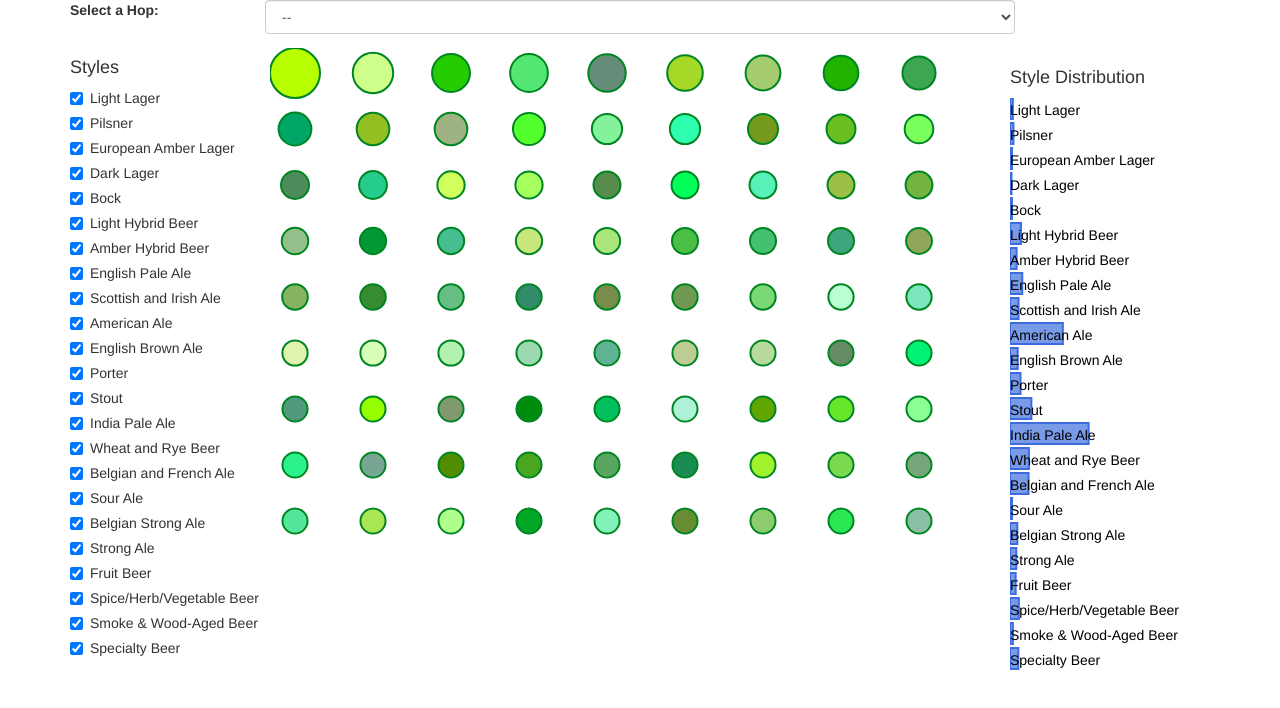
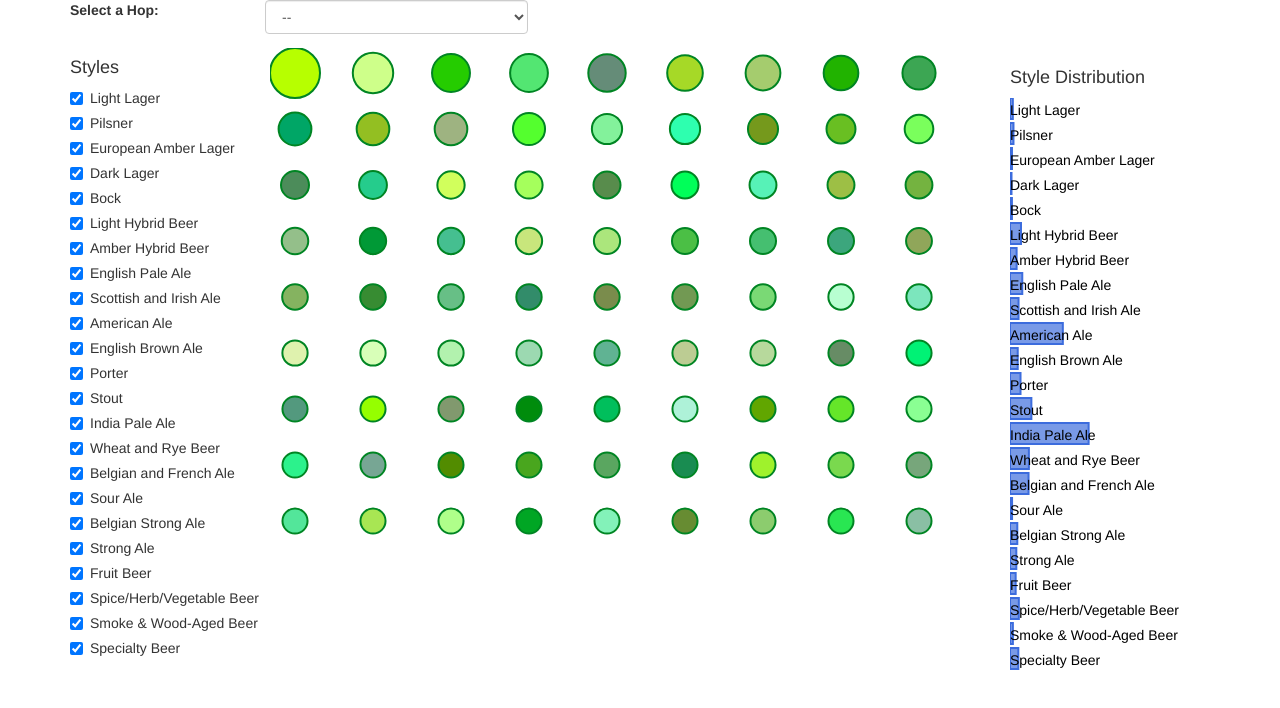
Before and after one commit to chaosphere2112/HopViz, a plain HTML site: page index.html in a window 1280 px wide. Drawn offline with Linux system fonts and the light colour scheme.

Commit message:
Fixed hoplist

```diff
--- a/index.html
+++ b/index.html
@@ -51,7 +51,7 @@
 			<div class="choose-hop row">
 				<div class="form-group">
 					<label class="col-sm-2 control-label">Select a Hop:</label>
-					<div class="col-sm-8">
+					<div class="col-sm-3">
 						<select class="form-control hoplist">
 							<option value="null">--</option>
 						</select>
@@ -328,7 +328,7 @@
 			}
 
 			var alphahops = hops.concat().sort(function(a, b) { return a.name.localeCompare(b.name); });
-			var hoplist = d3.select("body>.vizframe>.choose-hop>.hoplist");
+			var hoplist = d3.select(".hoplist");
 			var list_items = hoplist.selectAll("li.hoption")
 									.data(alphahops)
 									.enter()
```
